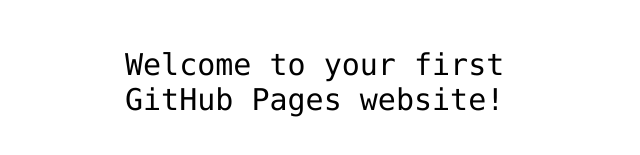
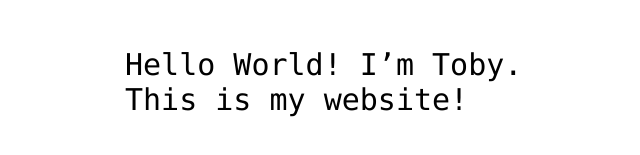
Before and after one commit to TobyHilpert/TobyHilpert.github.io, a plain HTML site: page index.html in a window 1280 px wide. Shown: the part 341-496 px from the top of the page, without its empty margins (315-955 px from the left). Drawn offline with Linux system fonts and the light colour scheme.

Commit message:
Update index.html
added username

```diff
--- a/index.html
+++ b/index.html
@@ -12,7 +12,7 @@
 <img src="https://octodex.github.com/images/daftpunktocat-thomas.gif" id="octocat" alt="octocat-gif" />
 
 <!-- Change this code here by copy and pasting your template on line 15 -->
-<p>Welcome to your first GitHub Pages website!</p>
+<p>Hello World! I’m Toby. This is my website!</p>
 
 </body>
 </html>
```
